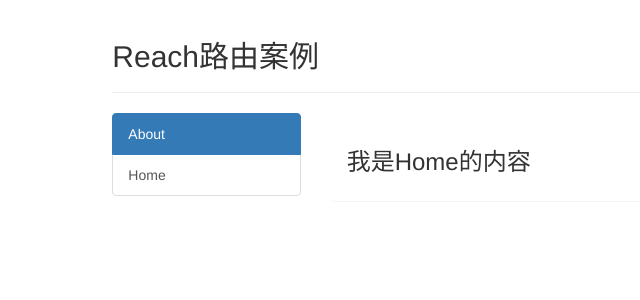
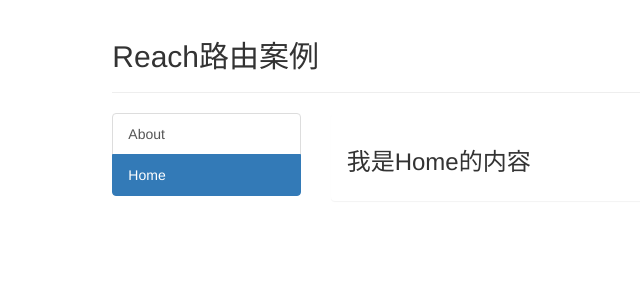
Before and after one commit to carla-cn/react_staging, a React (Create React App) app: page /home in a window 1280 px wide. Shown: the top 300 px of the page, without its empty margins (106-746 px from the left). Built offline with nearby package versions, Linux system fonts and the light colour scheme.

Commit message:
10_路由_NavLink

```diff
--- a/src/App.js
+++ b/src/App.js
@@ -1,4 +1,5 @@
 import React, { Component } from 'react'
+import { NavLink } from 'react-router-dom'
 
 import { Link, Route } from 'react-router-dom'
 /**
@@ -34,12 +35,12 @@ export default class App extends Component {
 							</a> */}
 
 							{/* 在React中，靠路由链接实现组件切换--编写路由链接 */}
-							<Link className="list-group-item active" to="/about">
+							<NavLink className="list-group-item" to="/about">
 								About
-							</Link>
-							<Link className="list-group-item" to="/home">
+							</NavLink>
+							<NavLink className="list-group-item" to="/home">
 								Home
-							</Link>
+							</NavLink>
 						</div>
 					</div>
 					<div className="col-xs-6">
--- a/src/components/Header/index.jsx
+++ b/src/components/Header/index.jsx
@@ -2,7 +2,6 @@ import React, { Component } from 'react'
 
 export default class Header extends Component {
 	render() {
-		console.log('一般组件的props：', this.props)
 		return <h2>Reach路由案例</h2>
 	}
 }
--- a/src/pages/About/index.jsx
+++ b/src/pages/About/index.jsx
@@ -2,7 +2,6 @@ import React, { Component } from 'react'
 
 export default class About extends Component {
 	render() {
-		console.log('路由组件的props', this.props)
 		return <h3>我是About的内容</h3>
 	}
 }
```
Also changed, not shown: 1 other file (tests, documents, lock files or other folders).
